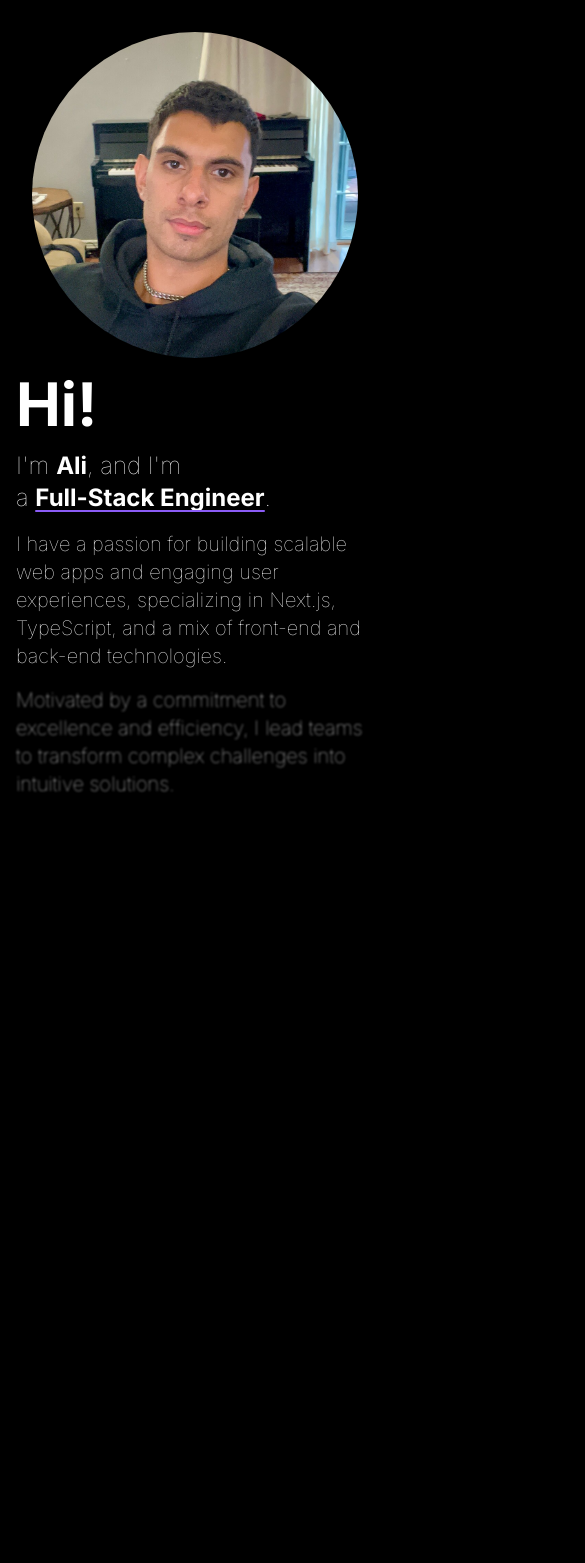
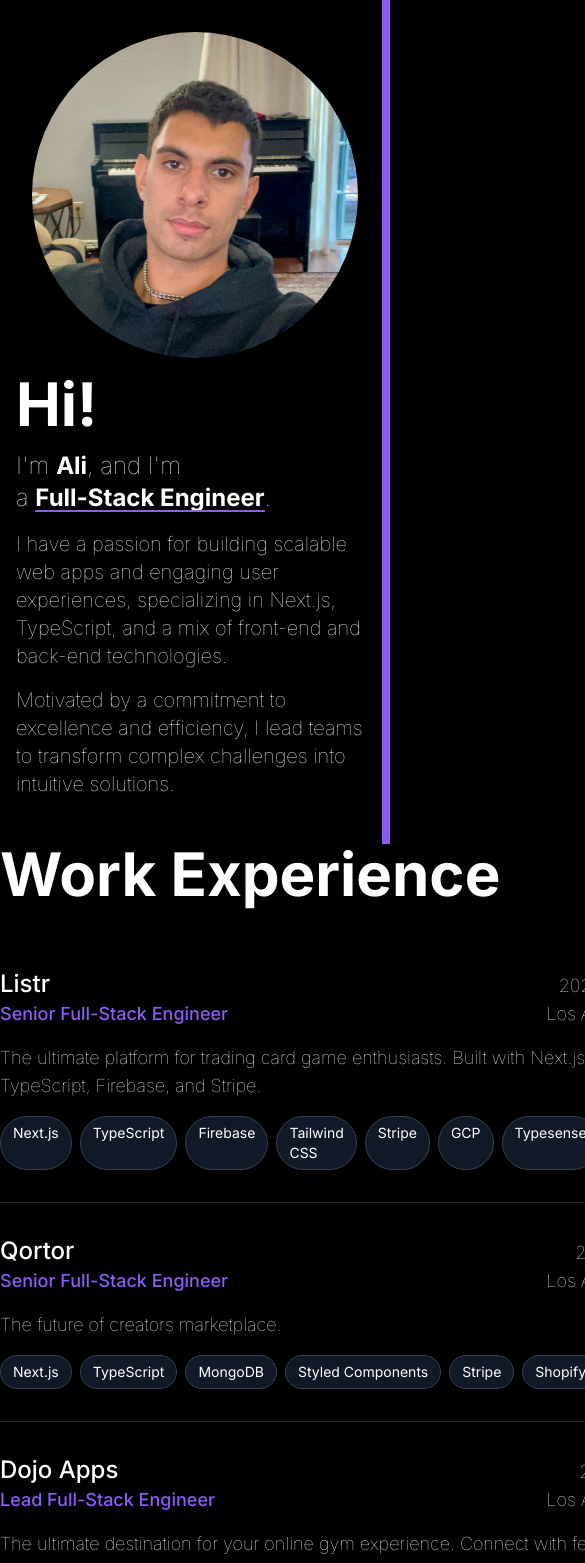
Before and after one commit to AliEskandari/personal-website, a Next.js app: page / in a window 390 px wide. Shown: the top 1563 px of the page, 585 px wide, since content can reach past the window. Before the commit the page ends 844 px from the top, so only its background shows below. Built offline with nearby package versions, Linux system fonts and the light colour scheme.

Commit message:
remove animations

```diff
--- a/app/page.tsx
+++ b/app/page.tsx
@@ -19,6 +19,8 @@ type Project = {
   position: string;
   description: string;
   technologies: string[];
+  location: string;
+  dates: string;
   githubUrl?: string;
   link: string;
   imagesUrls: string[];
@@ -27,8 +29,10 @@ type Project = {
 const WorkProjects: Project[] = [
   {
     name: "Listr",
+    dates: "2023 - Present",
     link: "https://listr.app",
     position: "Senior Full-Stack Engineer",
+    location: "Los Angeles, CA",
     description:
       "The ultimate platform for trading card game enthusiasts. Built with Next.js, TypeScript, Firebase, and Stripe.",
     technologies: [
@@ -50,8 +54,10 @@ const WorkProjects: Project[] = [
   },
   {
     name: "Qortor",
+    dates: "2022 - 2023",
     link: "https://Qortor.com",
     position: "Senior Full-Stack Engineer",
+    location: "Los Angeles, CA",
     description: "The future of creators marketplace.",
     technologies: [
       "Next.js",
@@ -69,8 +75,26 @@ const WorkProjects: Project[] = [
     ],
   },
   {
+    name: "Dojo Apps",
+    dates: "2021 - 2022",
+    position: "Lead Full-Stack Engineer",
+    location: "Los Angeles, CA",
+
+    link: "https://google.com",
+    description:
+      "The ultimate destination for your online gym experience. Connect with fellow enthusiasts, explore trainers and workouts to commit to.",
+    technologies: ["React", "Javascript", "MongoDB", "Shopify"],
+    imagesUrls: [
+      "https://placehold.co/500.png",
+      "https://placehold.co/500.png",
+      "https://placehold.co/500.png",
+    ],
+  },
+  {
     name: "DomumGym",
+    dates: "2020 - 2021",
     position: "Lead Full-Stack Engineer",
+    location: "Los Angeles, CA",
     link: "https://domumgym.com",
     description:
       "The ultimate destination for your online gym experience. Connect with fellow enthusiasts, explore trainers and workouts to commit to.",
@@ -82,22 +106,12 @@ const WorkProjects: Project[] = [
       "https://placehold.co/500.png",
     ],
   },
+
   {
-    name: "Dojo Apps",
-    position: "Lead Full-Stack Engineer",
-    link: "https://google.com",
-    description:
-      "The ultimate destination for your online gym experience. Connect with fellow enthusiasts, explore trainers and workouts to commit to.",
-    technologies: ["React", "Javascript", "MongoDB", "Shopify"],
-    imagesUrls: [
-      "https://placehold.co/500.png",
-      "https://placehold.co/500.png",
-      "https://placehold.co/500.png",
-    ],
-  },
-  {
-    name: "Booz Allen",
+    name: "Booz Allen Hamilton",
+    dates: "2016 - 2018",
     position: "Full-Stack Engineer",
+    location: "McLean, VA",
     link: "https://boozallen.com",
     description:
       "A social media platform for sharing and discovering new music. Built with Next.js, TypeScript, and Firebase.",
@@ -118,7 +132,9 @@ const WorkProjects: Project[] = [
   },
   {
     name: "lockr",
+    dates: "",
     position: "Lead Full-Stack Engineer",
+    location: "Los Angeles, CA",
     link: "https://lockr.social",
     description:
       "A social media platform for sharing and discovering new music. Built with Next.js, TypeScript, and Firebase.",
@@ -144,13 +160,10 @@ export default function Home() {
   const { scrollYProgress } = useScroll({ container: ref });
   return (
     <>
-      <main
-        ref={ref}
-        className="snap-y snap-mandatory h-dvh overflow-y-auto max-w-7xl mx-auto"
-      >
+      <main ref={ref} className="max-w-5xl mx-auto flex flex-col">
         <div
           data-name="hero"
-          className="flex flex-col sm:flex-row items-center gap-x-20 p-4 sm:px-10 lg:px-20 h-dvh snap-start"
+          className="flex flex-col sm:flex-row items-center gap-x-20 p-4 h-dvh snap-start"
         >
           <Reveal
             delay={2}
@@ -173,7 +186,7 @@ export default function Home() {
             >
               Hi!
             </Reveal>
-            <Reveal delay={1} className="text-2xl sm:text-4xl font-thin">
+            <Reveal delay={1} className="text-2xl sm:text-3xl font-thin">
               I'm <span className="font-bold">Ali</span>, and I'm a&nbsp;
               <Underline delay={1.5} className="font-bold whitespace-nowrap">
                 Full-Stack Engineer
@@ -199,18 +212,26 @@ export default function Home() {
         </div>
 
         <section data-name="skills" className=""></section>
+
         <section data-name="education" className=""></section>
 
+        <section className="max-w-3xl mx-auto mb-20">
+          <Reveal className="text-6xl font-bold mb-8">Work Experience</Reveal>
+          <div className="flex flex-col">
             {WorkProjects.map((project) => (
               <ProjectCard project={project} />
             ))}
+          </div>
+        </section>
 
         <section data-name="projects" className="h-dvh snap-start">
           <h1 className="text-4xl sm:text-6xl font-bold">Projects</h1>
         </section>
+
         <section data-name="testimonials" className="h-dvh snap-start">
           <h1 className="text-4xl sm:text-6xl font-bold">Testimonials</h1>
         </section>
+
         <Reveal
           data-name="contact"
           className="flex flex-col items-center justify-center h-dvh gap-4 snap-start"
@@ -229,6 +250,7 @@ export default function Home() {
             &nbsp;alieskandari3@gmail.com
           </Button>
         </Reveal>
+
         <section data-name="resume" className=""></section>
       </main>
       <motion.div
@@ -242,171 +264,25 @@ export default function Home() {
 }
 
 function ProjectCard({ project }: { project: Project }) {
-  const animation = useAnimation();
-  const [status, setStatus] = useState<"normal" | "image-view">("normal");
-  const [hoverStatus, setHoverStatus] = useState<"hover" | "no-hover">(
-    "no-hover"
-  );
-
-  useEffect(() => {
-    if (status === "normal") {
-      animation.start("normal");
-    } else {
-      animation.start("image-view");
-    }
-  }, [status]);
-
-  useEffect(() => {
-    if (hoverStatus === "hover") {
-      animation.start("hover");
-    } else {
-      animation.start("no-hover");
-    }
-  }, [hoverStatus]);
-
   return (
-    <div
-      data-name="project"
-      className="flex flex-col sm:flex-row items-center gap-x-10 h-dvh snap-start"
-    >
-      {/* Left Side: Project Images */}
-      <motion.div
-        onClick={() => setStatus("image-view")}
-        onMouseEnter={() => {
-          if (status === "normal") setHoverStatus("hover");
-        }}
-        onMouseLeave={() => {
-          if (status === "normal") setHoverStatus("no-hover");
-        }}
-        data-name="project:images"
-        // delay={1}
-        animate={animation}
-        initial="normal"
-        transition={{ duration: 0.6, ease: "easeInOut" }}
-        variants={{
-          "image-view": {
-            width: "100%",
-            height: "100%",
-            transition: {
-              delay: 0.6,
-              duration: 0.6,
-            },
-          },
-          normal: {
-            width: "calc(100% * 1 / 3)",
-            height: "calc(100% * 1 / 3)",
-          },
-        }}
-        className="overflow-hidden relative flex-none whitespace-nowrap"
-      >
-        <Reveal
-          delay={1}
-          className="h-full"
-          style={{
-            maskImage:
-              "linear-gradient(to right, transparent 0%, rgb(0, 0, 0) 10%, rgb(0, 0, 0) 90%, transparent 100%); ",
-          }}
-        >
-          <div className="flex gap-x-4 overflow-x-auto snap-mandatory snap-x aspect-video p-4 px-10 rounded-xl h-full">
-            {project.imagesUrls?.map((imageUrl) => (
-              <Image
-                src={imageUrl}
-                alt={project.name}
-                className="object-cover w-full h-full rounded-xl"
-                width={2000}
-                height={2000}
-                quality={100}
-              />
+    <Reveal className="flex flex-col flex-none w-full border-b border-gray-800 px-0 py-8">
+      <div className="flex justify-between items-end">
+        <h1 className="text-2xl font-medium">{project.name}</h1>
+        <h3 className="font-thin text-lg">{project.dates}</h3>
+      </div>
+      <div className="flex justify-between items-end text-lg mb-4">
+        <h2 className="font-medium text-violet-500">{project.position}</h2>
+        <h2 className="font-thin">{project.location}</h2>
+      </div>
+      <h2 className="font-thin text-lg mb-4">{project.description}</h2>
+      <div className=" font-base text-sm flex gap-2">
+        {project.technologies.map((technology) => (
+          <div className="rounded-full w-fit py-1.5 px-3 border border-gray-700 bg-gray-900">
+            {technology}
+          </div>
         ))}
       </div>
-
-          <motion.button
-            animate={animation}
-            initial="normal"
-            variants={{
-              "image-view": {
-                opacity: 0,
-                visibility: "hidden",
-              },
-              normal: {
-                opacity: 0,
-                visibility: "visible",
-              },
-              hover: {
-                opacity: 1,
-                visibility: "visible",
-              },
-              "no-hover": {
-                opacity: 0,
-                visibility: "visible",
-              },
-            }}
-            className="absolute inset-0 flex items-center justify-center backdrop-blur-sm bg-black bg-opacity-80"
-          >
-            <ArrowsPointingOutIcon className="size-12 text-violet-500" />
-          </motion.button>
-        </Reveal>
-        <motion.button
-          whileHover={{ scale: 1.1 }}
-          whileTap={{ scale: 0.9 }}
-          animate={animation}
-          initial="normal"
-          variants={{
-            "image-view": {
-              opacity: 1,
-            },
-            normal: {
-              opacity: 0,
-            },
-          }}
-          className="absolute top-5 right-5 p-1 text-xl w-fit rounded-full bg-black"
-          onClick={(event) => {
-            event.stopPropagation();
-            setStatus("normal");
-          }}
-        >
-          <XMarkIcon className="size-8 text-white" />
-        </motion.button>
-      </motion.div>
-
-      {/* Right Side: Project Info */}
-      <motion.div
-        animate={animation}
-        initial="normal"
-        variants={{
-          "image-view": {
-            opacity: 0,
-            transitionEnd: {
-              visibility: "hidden",
-            },
-            transition: {
-              duration: 0.6,
-            },
-          },
-          normal: {
-            opacity: 1,
-            visibility: "visible",
-            transition: {
-              delay: 0.6,
-            },
-          },
-        }}
-        data-name="project:info"
-        // delay={0}
-        className="overflow-clip"
-      >
-        <Reveal className="flex flex-col gap-4 flex-none">
-          <h1 className="flex gap-4 items-center text-6xl sm:text-8xl font-bold">
-            {project.name}
-          </h1>
-          <h2 className="text-2xl sm:text-4xl font-thin">{project.position}</h2>
-          <p className="text-base sm:text-lg text-violet-500 font-medium">
-            {project.technologies.join(" • ")}
-          </p>
-          <h2 className="text-lg sm:text-2xl font-thin">
-            {project.description}
-          </h2>
-
+      {/*
       <div className="flex gap-2">
         <Button
           as="Link"
@@ -416,9 +292,7 @@ function ProjectCard({ project }: { project: Project }) {
         >
           <LinkIcon className="size-8 text-gray-500 hover:text-gray-400 active:text-gray-300" />
         </Button>
-          </div>
+      </div> */}
     </Reveal>
-      </motion.div>
-    </div>
   );
 }
--- a/components/animations/reveal.tsx
+++ b/components/animations/reveal.tsx
@@ -28,7 +28,11 @@ export default function Reveal({
   ...props
 }: RevealProps) {
   const ref = useRef<HTMLDivElement>(null);
-  const isInView = useInView(ref, { margin: "-100px", once: once ?? true });
+  const isInView = useInView(ref, {
+    margin: "-100px",
+    once: once ?? true,
+    amount: 0.2,
+  });
   const animation = useAnimation();
 
   useEffect(() => {
```
Lines whose indentation alone changed are shown as unchanged.
